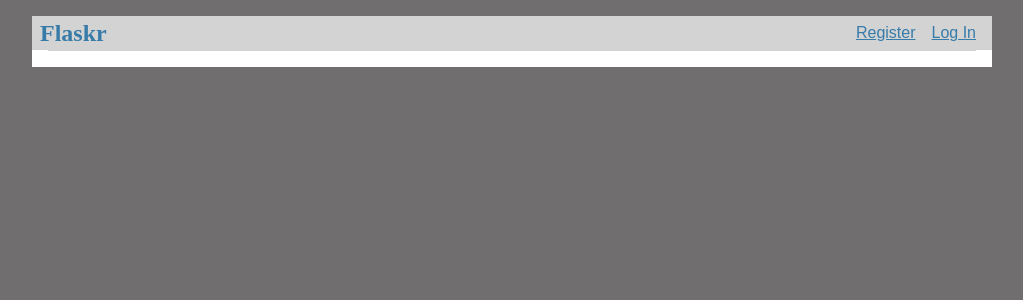
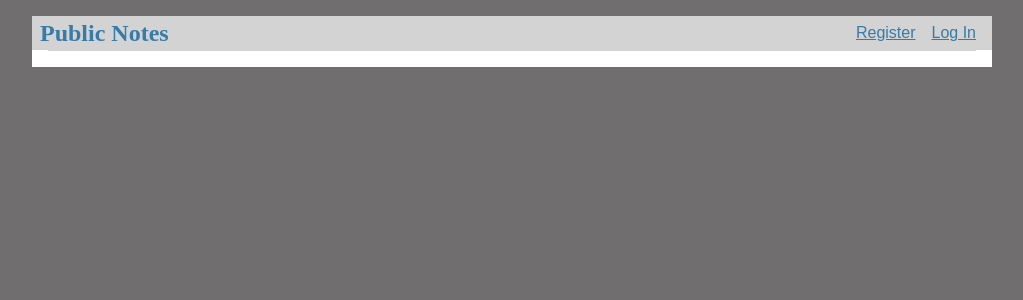
Before and after one commit to GaecKo/P2_Vincent_9, a Python web app: template flask-tutorial/flaskr/templates/base.html in a window 1280 px wide. Shown: the top 300 px of the page, without its empty margins (128-1151 px from the left). Run offline with Jinja, Linux system fonts and the light colour scheme; the template is opened without the code that fills it, so the values that code supplies are empty.

Commit message:
tried to see the  effect of changing stuff in the code

```diff
--- a/flask-tutorial/flaskr/templates/base.html
+++ b/flask-tutorial/flaskr/templates/base.html
@@ -1,8 +1,8 @@
 <!doctype html>
-<title>{% block title %}{% endblock %} - Flaskr</title>
+<title>{% block title %}{% endblock %} - Public Notes</title>
 <link rel="stylesheet" href="{{ url_for('static', filename='style.css') }}">
 <nav>
-  <h1>Flaskr</h1>
+  <h1>Public Notes</h1>
   <ul>
     {% if g.user %}
       <li><span>{{ g.user['username'] }}</span>
```
